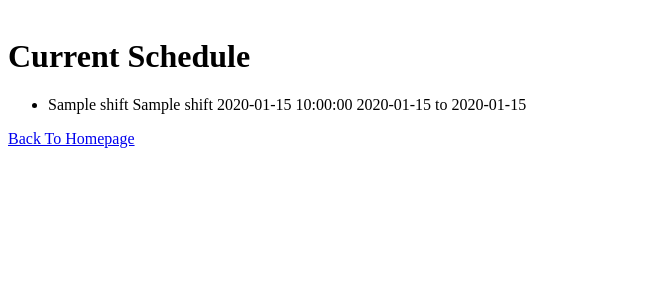
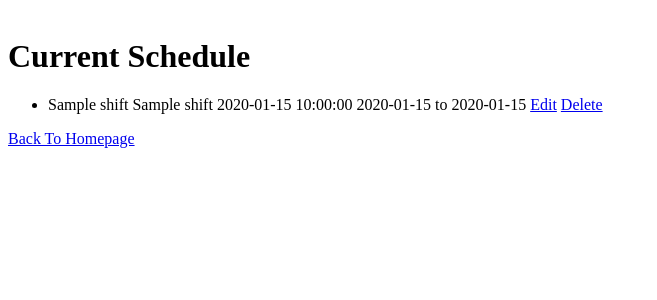
Before and after one commit to gavincorlette/shift-scheduler, a Flask app: template templates/schedule.html in a window 1280 px wide. Shown: the part 340-640 px from the top of the page, without its empty margins (0-657 px from the left). Run offline with Flask 3, Linux system fonts and the light colour scheme; the template is opened without the code that fills it: most values are stand-ins (such as "Sample title", 1, 10 or a date in 2020).

Commit message:
Preparing to allow user to edit and delete shifts

```diff
--- a/main.py
+++ b/main.py
@@ -4,6 +4,9 @@ from datetime import datetime
 app = Flask(__name__)
 
 shift_list = []
+
+# ID for shifts in order to delete or edit them
+next_id = 1
 
 # Render home page
 @app.route("/")
@@ -18,13 +21,28 @@ def schedule():
 # Add all attributes to dictionary, add dictionary to list
 @app.route("/add-shift", methods=["POST"])
 def add_shift():
+    global next_id
     fname = (request.form.get("fname"))
     lname = (request.form.get("lname"))
-    shift_date = (request.form.get("date"))
+    shift_date = datetime.strptime(request.form.get("date"), "%Y-%m-%d") # Formatting date to be more readable
     shift_start = datetime.strptime(request.form.get("start"), "%H:%M") # Formatting time to 12-hour format
     shift_end = datetime.strptime(request.form.get("end"), "%H:%M")
-    my_dict = {"First Name":fname, "Last Name":lname, "Date":shift_date, "Start Time":shift_start.strftime("%I:%M %p"), "End Time":shift_end.strftime("%I:%M %p")}
+    my_dict = {"ID":next_id, "First Name":fname, "Last Name":lname, "Date":shift_date.strftime("%b %d, %Y"), "Start Time":shift_start.strftime("%I:%M %p"), "End Time":shift_end.strftime("%I:%M %p")}
     shift_list.append(my_dict)
+
+    # Each time a shift is submitted, the ID increments
+    next_id += 1
+
+    return redirect(url_for("schedule"))
+
+# Function to edit shift
+@app.route("/edit-shift", methods=["GET", "POST"])
+def edit_shift():
+    return redirect(url_for("schedule"))
+
+# Function to delete shift
+@app.route("/delete-shift", methods=["POST"])
+def delete_shift():
     return redirect(url_for("schedule"))
 
 # Run application
--- a/templates/schedule.html
+++ b/templates/schedule.html
@@ -29,6 +29,8 @@
                 {{ shift["First Name"] }} {{ shift["Last Name"] }}
                 {{ shift["Date"] }}
                 {{ shift["Start Time"] }} to {{ shift["End Time"] }}
+                <a href="/edit-shift">Edit</a>
+                <a href="/delete-shift">Delete</a>
             </li>
             {% endfor %}
         </ul>
```
